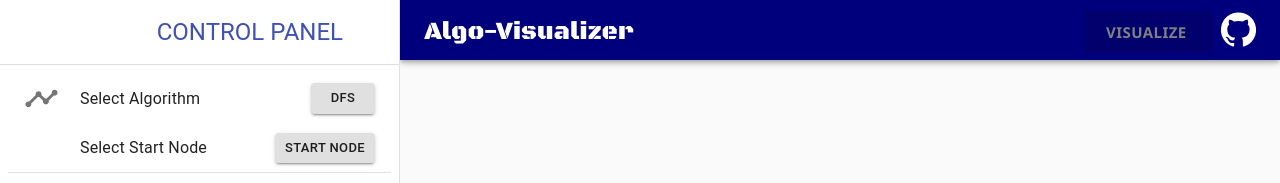
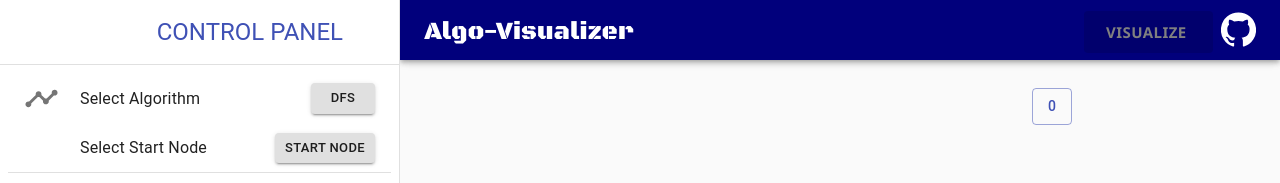
Before and after one commit to Synergise-IIT-Bhubaneswar/algo-visualizer, a React (Create React App) app: page / in a window 1280 px wide. Both pictures are taken after a click on the button 351 px from the left and 393 px from the top of the page. Shown: the top 183 px of the page. Built offline with nearby package versions, Linux system fonts and the light colour scheme; some icons are missing.

Commit message:
Added adjacncy list visulization

```diff
--- /dev/null
+++ b/src/components/AdjList/AdjList.js
@@ -0,0 +1,84 @@
+import { useState, useEffect } from "react";
+import Button from '@material-ui/core/Button'
+import ButtonGroup from '@material-ui/core/ButtonGroup'
+import { makeStyles } from '@material-ui/core/styles';
+
+const useStyles = makeStyles((theme) => ({
+    root: {
+        display: 'flex',
+        margin: "10vh auto auto 80vw",
+        '& > *': {
+            margin: theme.spacing(1),
+        },
+    },
+
+    nodes: {
+        display: 'flex',
+        flexDirection: "column"
+    }
+
+}));
+
+
+
+const AdjList = props => {
+    const eds = []
+    const classes = useStyles();
+    const nodes = props.nodeIndices.map((key) => (<Button key={key}>{props.nodeIndices.indexOf(key)}</Button>))
+    const [edges, setEdges] = useState(null)
+    // const getOtherNodeID = (id, key) => {
+    //     props.edgeRefs.get(id).current.getOtherVertexID(key)
+    // }
+    useEffect(() => {
+        const newEdges = props.nodeIndices.map(key => {
+            // props.adjList.get(key).map(id => //console.log(uuidValidate(id))
+            //     console.log(props.nodeIndices.indexOf(id))
+            // )
+            // console.log(props.nodeIndices.indexOf(key))
+            // console.log(key)
+            const children = props.adjList.get(key).map(id => {
+                const otherID = props.edgeRefs.get(id).current.getOtherVertexID(key)//getOtherNodeID(id, key)
+                console.log(otherID)
+                return (<Button key={id}>
+                    {props.nodeIndices.indexOf(otherID)}
+                </Button>)
+            })
+            //return (
+            return (
+                <ButtonGroup
+                    key={key}
+                    orientation="horizontal"
+                    color="primary"
+                    aria-label="horizontal contained primary button group"
+                    variant="contained"
+                >
+                    {/* <Button>Hello</Button> */}
+                    {children}
+                </ButtonGroup >)
+            // return
+            //)
+
+        })
+
+        setEdges(newEdges)
+    }, [props])
+
+
+    return (
+        <div className={classes.root}>
+            <ButtonGroup
+                orientation="vertical"
+                color="primary"
+                aria-label="vertical outlined primary button group"
+            >
+                {nodes}
+            </ButtonGroup>
+            <div className={classes.nodes}>
+
+                {edges}
+            </div>
+        </div>
+    );
+}
+
+export default AdjList;
--- a/src/components/GraphComponents/Canvas.js
+++ b/src/components/GraphComponents/Canvas.js
@@ -4,6 +4,7 @@ import Edge from "./Edge";
 import Vertex from "./Vertex";
 import DfsVisulization from "../../algorithms/DFS/DfsVisulization";
 import BfsVisualization from "../../algorithms/BFS/BfsVisualization";
+import AdjList from '../AdjList/AdjList'
 
 class Canvas extends React.Component {
   constructor(props) {
@@ -272,7 +273,10 @@ class Canvas extends React.Component {
 
   render() {
     return (
+      <>
+
         <div className="graph">
+
           {this.state.vertices}
           {this.state.edges}
           {this.props.isVisualizing && this.props.selectedAlgorithm === "DFS" ? (
@@ -298,6 +302,12 @@ class Canvas extends React.Component {
             />
           ) : null}
         </div>
+        <AdjList
+          adjList={this.adjList}
+          nodeIndices={this.vertexIDs}
+          edgeRefs={this.edgeRefs}
+        ></AdjList>
+      </>
     );
   }
 }
```
Lines whose indentation alone changed are shown as unchanged.
